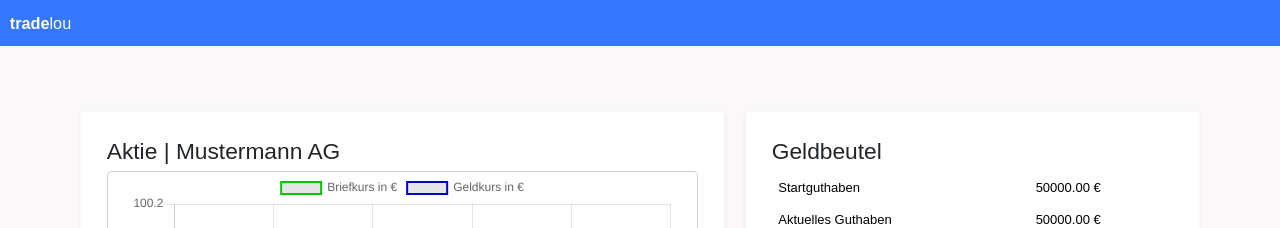
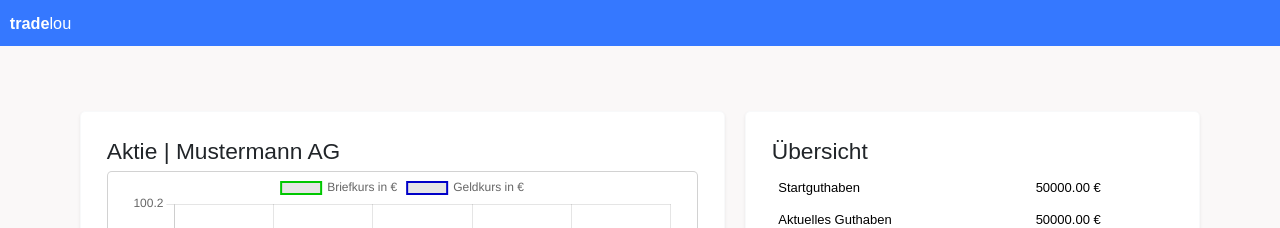
Before and after one commit to vronton/boersenspiel, a Vue app: page /startseite in a window 1280 px wide. Shown: the top 228 px of the page. Built offline with nearby package versions, Linux system fonts and the light colour scheme.

Commit message:
Geldbeutel jetzt "Übersicht"

```diff
--- a/src/components/Geldbeutel.vue
+++ b/src/components/Geldbeutel.vue
@@ -1,7 +1,7 @@
 <template>
   <div class="card border-light shadow-sm p-3 mb-5 bg-white rounded">
     <div class="card-body">
-      <h3>Geldbeutel</h3>
+      <h3>Übersicht</h3>
       <table class="table table-borderless">
         <tbody>
           <tr>
```
